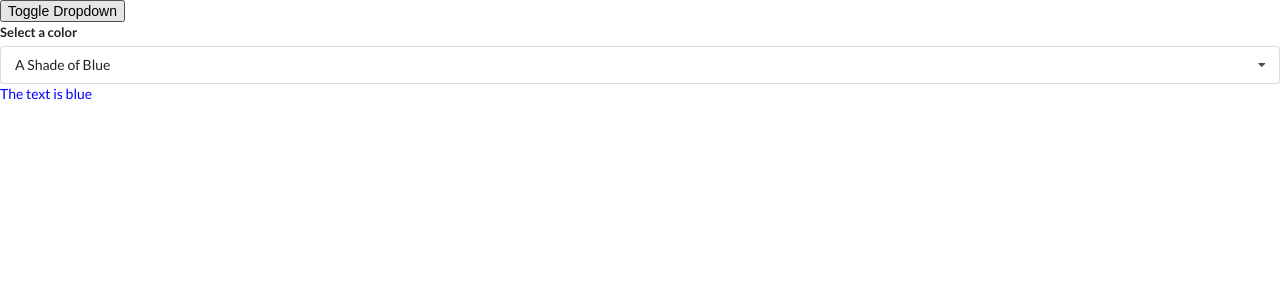
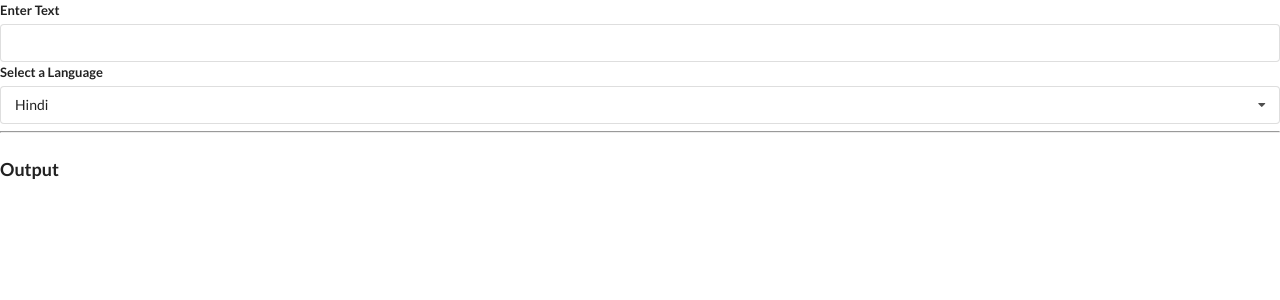
Before and after one commit to shan18/Learning-ReactJS, a React (Create React App) app: page / in a window 1280 px wide. Shown: the top 300 px of the page. Built offline with nearby package versions, Linux system fonts and the light colour scheme; no server answers.

Commit message:
add translate widget

```diff
--- a/src/App.js
+++ b/src/App.js
@@ -2,6 +2,7 @@ import React, { useState } from 'react';
 import Accordion from './components/Accordion';
 import Search from './components/Search';
 import Dropdown from './components/Dropdown';
+import Translate from './components/Translate';
 
 const items = [
   {
@@ -34,14 +35,14 @@ const options = [
 ];
 
 const App = () => {
-  const [color, setColor] = useState(options[2]);
-  const [showDropdown, setShowDropdown] = useState(true);
+  // const [color, setColor] = useState(options[2]);
+  // const [showDropdown, setShowDropdown] = useState(true);
 
   return (
     <div>
       {/* <Accordion items={items} /> */}
       {/* <Search /> */}
-      <button onClick={() => setShowDropdown(!showDropdown)}>
+      {/* <button onClick={() => setShowDropdown(!showDropdown)}>
         Toggle Dropdown
       </button>
       {showDropdown ? (
@@ -54,7 +55,8 @@ const App = () => {
           />
           <div style={{ color: color.value }}>The text is {color.value}</div>
         </>
-      ) : null}
+      ) : null} */}
+      <Translate />
     </div>
   );
 };
--- /dev/null
+++ b/src/components/Convert.js
@@ -0,0 +1,43 @@
+import React, { useState, useEffect } from 'react';
+import axios from 'axios';
+
+const Convert = ({ language, text }) => {
+  const [translated, setTranslated] = useState('');
+  const [debouncedText, setDebouncedText] = useState(text);
+
+  useEffect(() => {
+    const timerId = setTimeout(() => {
+      setDebouncedText(text);
+    }, 500);
+
+    return () => clearTimeout(timerId);
+  }, [text]);
+
+  useEffect(() => {
+    const doTranslation = async () => {
+      const { data } = await axios.post(
+        'https://translation.googleapis.com/language/translate/v2',
+        {},
+        {
+          params: {
+            q: debouncedText,
+            target: language.value,
+            key: 'AIzaSyCHUCmpR7cT_yDFHC98CZJy2LTms-IwDlM',
+          },
+        }
+      );
+
+      setTranslated(data.data.translations[0].translatedText);
+    };
+
+    doTranslation();
+  }, [language, debouncedText]);
+
+  return (
+    <div>
+      <h1 className="ui header">{translated}</h1>
+    </div>
+  );
+};
+
+export default Convert;
--- /dev/null
+++ b/src/components/Translate.js
@@ -0,0 +1,45 @@
+import React, { useState } from 'react';
+import Dropdown from './Dropdown';
+import Convert from './Convert';
+
+const options = [
+  {
+    label: 'Afrikaans',
+    value: 'af',
+  },
+  {
+    label: 'Arabic',
+    value: 'ar',
+  },
+  {
+    label: 'Hindi',
+    value: 'hi',
+  },
+];
+
+const Translate = () => {
+  const [language, setLanguage] = useState(options[2]);
+  const [text, setText] = useState('');
+
+  return (
+    <div>
+      <div className="ui form">
+        <div className="field">
+          <label>Enter Text</label>
+          <input value={text} onChange={e => setText(e.target.value)} />
+        </div>
+      </div>
+      <Dropdown
+        label="Select a Language"
+        options={options}
+        selected={language}
+        onSelectedChange={setLanguage}
+      />
+      <hr />
+      <h3 className="ui header">Output</h3>
+      <Convert text={text} language={language} />
+    </div>
+  );
+};
+
+export default Translate;
```
